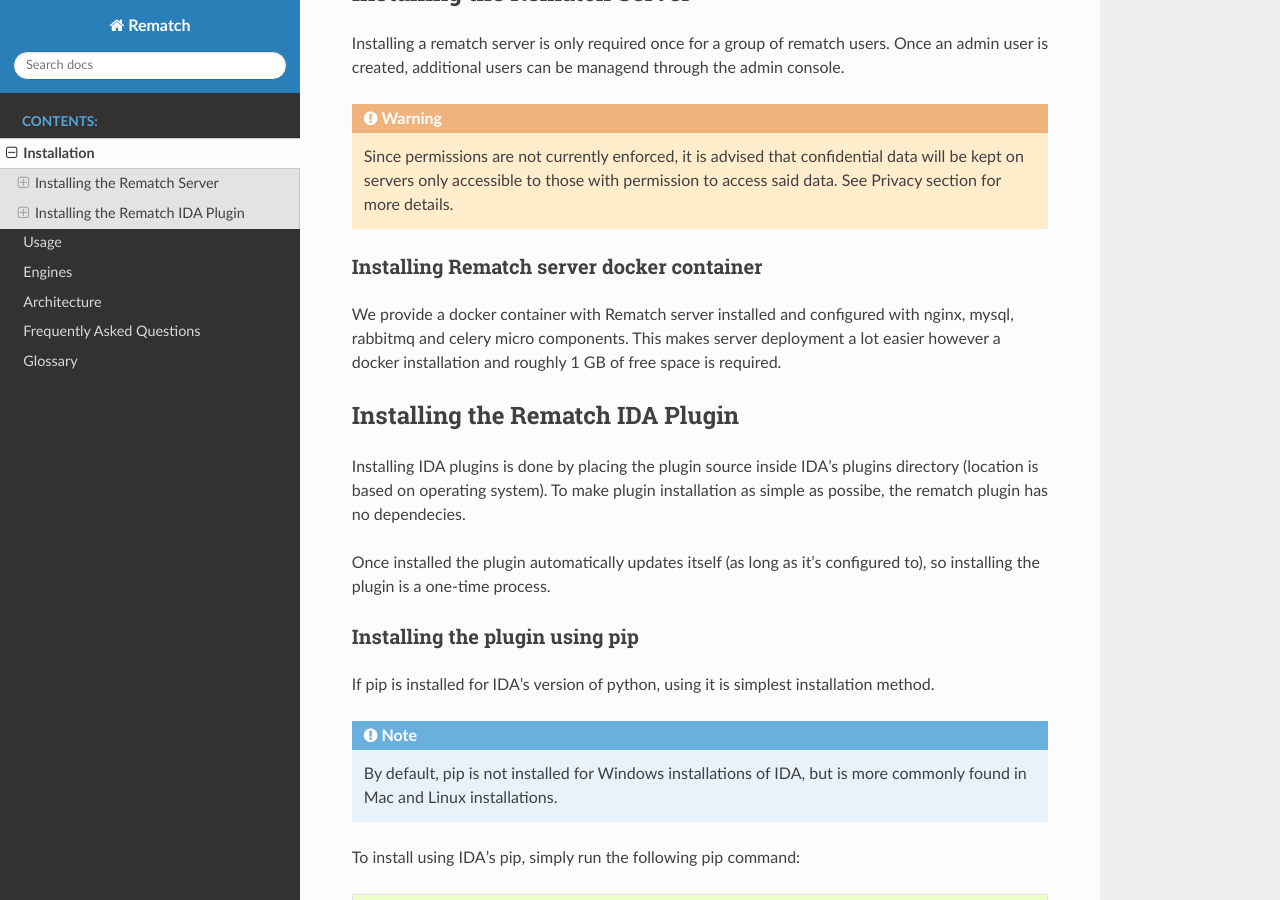
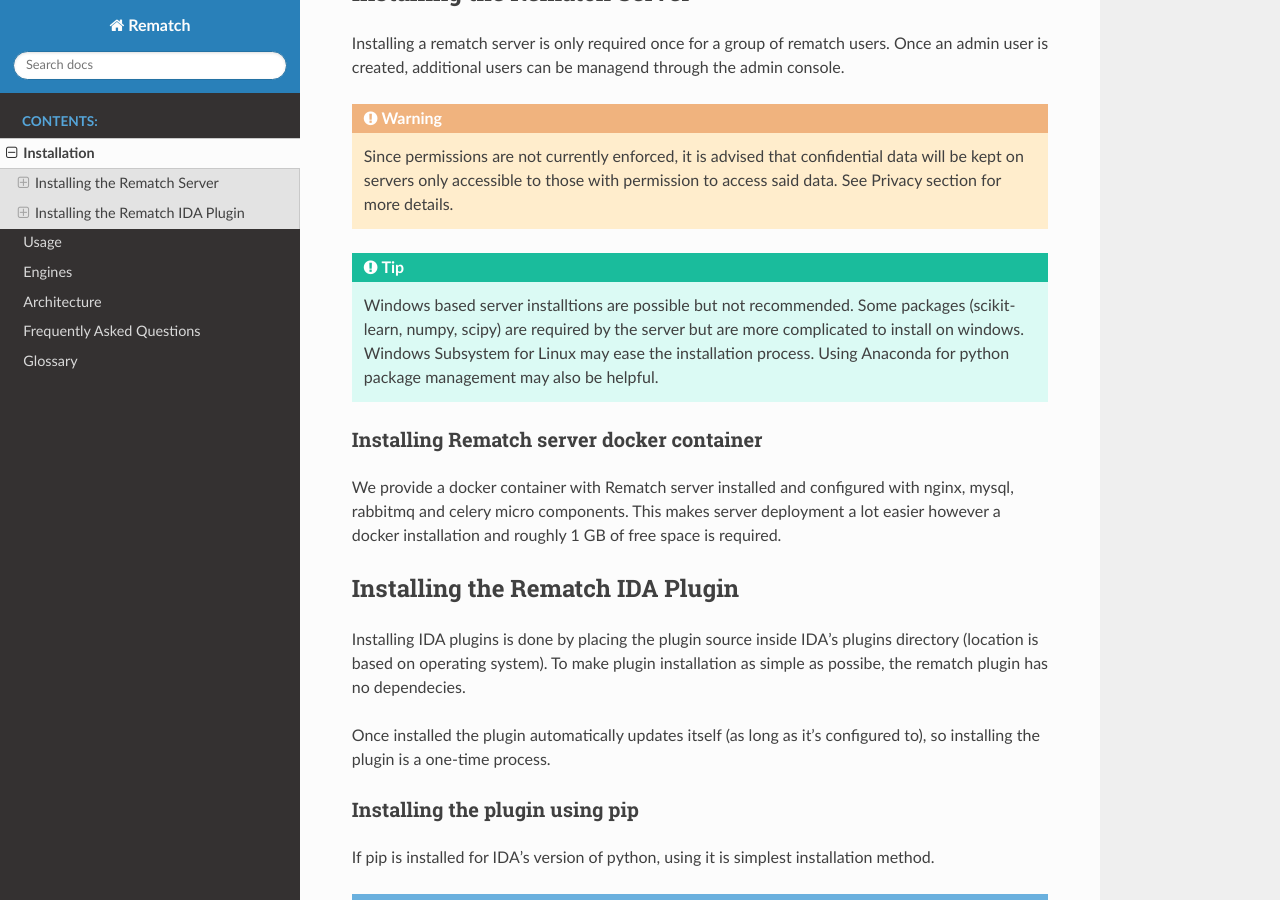
Before and after one commit to nirizr/rematch, a Sphinx documentation site: the page built from docs/installation.rst, in a window 1280 px wide and 900 px high, scrolled down 304 px. Built offline with Sphinx 7.4.7 and the Read the Docs theme 2.0.0, drawn with Linux system fonts in a browser that asks for light colours.

Commit message:
Add a tip to warn about windows server (#275)
Fixes #224

Signed-off-by: Nir Izraeli <nirizr@gmail.com>

```diff
--- a/docs/installation.rst
+++ b/docs/installation.rst
@@ -16,6 +16,12 @@ admin console.
 .. warning:: Since permissions are not currently enforced, it is advised that
   confidential data will be kept on servers only accessible to those with
   permission to access said data. See Privacy section for more details.
+
+.. tip:: Windows based server installtions are possible but not recommended.
+  Some packages (scikit-learn, numpy, scipy) are required by the server but are
+  more complicated to install on windows. Windows Subsystem for Linux may ease
+  the installation process. Using Anaconda for python package management may
+  also be helpful.
 
 Installing Rematch server docker container
 ++++++++++++++++++++++++++++++++++++++++++
```
